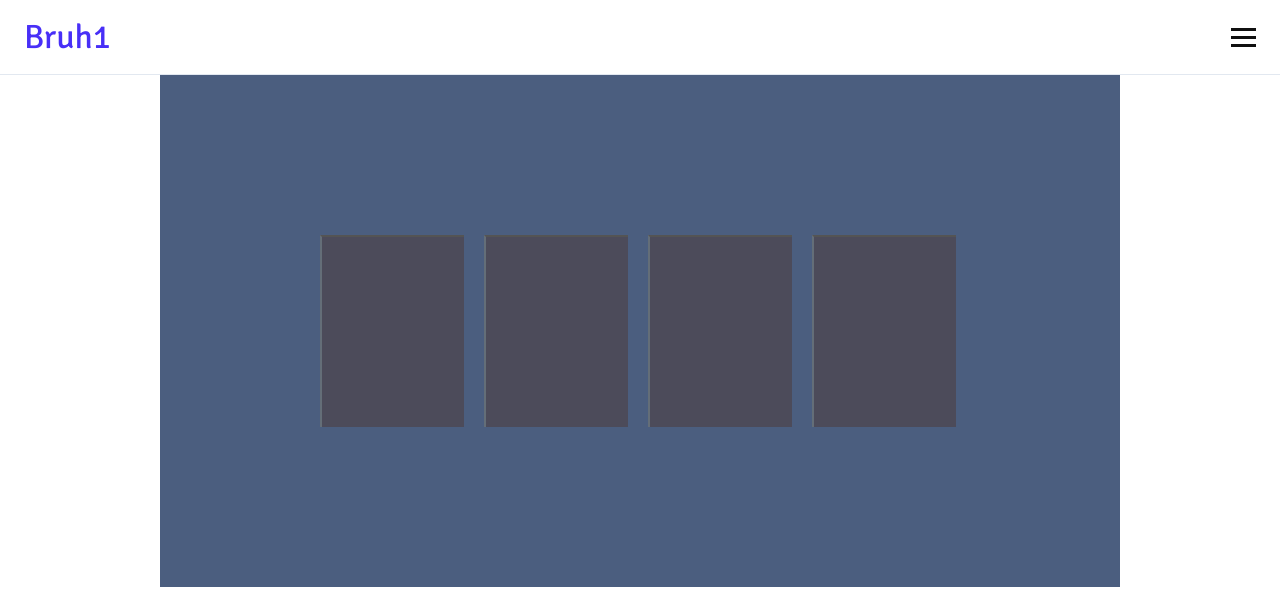
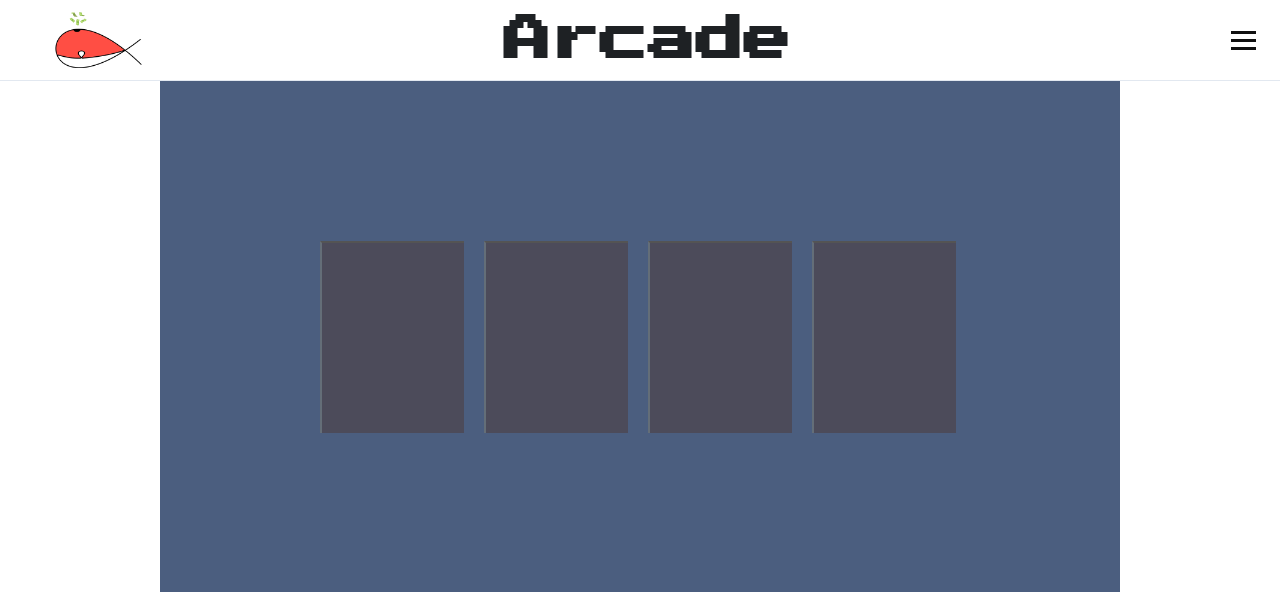
Before and after one commit to alexbrahos/Webmaster_Hackathon, a PHP site: page /html/index.html in a window 1280 px wide. Shown: the top 592 px of the page. Run offline with PHP 8.4, Linux system fonts and the light colour scheme.

Commit message:
finished header and added comments

```diff
--- a/css/main.css
+++ b/css/main.css
@@ -44,8 +44,8 @@ text-indent: 2em;
 #title {
   font-size: xxx-large;
   text-align: center;
-  margin-top: 1.5em;
-  margin-bottom: 1.5em;
+  margin-top: 0;
+  margin-bottom: 0;
   color: #1e2124;
 }
 
@@ -92,10 +92,17 @@ text-indent: 2em;
   top: 0;
 }
 
+/*Header menu
+  Needed in:
+    Library
+    Profile
+    Games
+*/
 .header{
   border-bottom: 1px solid #E2E8F0
 }
 
+/*Entire header bar*/
 .navbar {
   display: flex;
   justify-content: space-between;
@@ -103,10 +110,12 @@ text-indent: 2em;
   padding: 1rem 1.5rem;
 }
 
+/*Hamburger icon*/
 .hamburger{
   display: none;
 }
 
+/*Bars that make up hamburger icon*/
 .bar {
   display: block;
   width: 25px;
@@ -117,16 +126,7 @@ text-indent: 2em;
   background-color: #101010;
 }
 
-.nav-menu {
-  display: flex;
-  justify-content: space-between;
-  align-items: center;
-}
-
-.nav-item {
-  margin-left: 5rem;
-}
-
+/*Text inside hamburger menu*/
 .nav-link {
   font-size: 1.6rem;
   font-weight: 400;
@@ -137,17 +137,23 @@ text-indent: 2em;
   color: #482ff7;
 }
 
+/*Clickable logo*/
 .nav-logo {
-  font-size: 2.1rem;
-  font-weight: 500;
-  color: #482ff7;
+  display: block;
+  width: 40px;
+  height: 40px;
+  scale: 15%;
+  margin-top: -60px;
 }
 
+/*Inside of Hamburger Menu*/
 @media only screen {
+  /*General properties*/
   .nav-menu {
+    display: flex;
     position: fixed;
     right: -110%;
-    top: 3.7rem;
+    top: 4.75rem;
     flex-direction: column;
     background-color: #fff;
     width: 100%;
@@ -157,29 +163,37 @@ text-indent: 2em;
     box-shadow: 0 10px 27px rgba(0, 0, 0, 0.175);
   }
 
+  /*Entire box of menu*/
   .nav-menu.active {
     right: 0;
     width: 150px;
   }
 
+  /*Each row of menu*/
   .nav-item {
     margin: 1rem 3rem 1rem 1rem;
   }
 
+  /*Hamburger icon*/
   .hamburger {
     display: block;
     cursor: pointer;
   }
 
+  /*Animation of Hamburger turning to X*/
   .hamburger.active .bar:nth-child(2) {
     opacity: 0;
   }
 
   .hamburger.active .bar:nth-child(1) {
+    transition: 0.3s;
     transform: translateY(8px) rotate(45deg);
   }
 
   .hamburger.active .bar:nth-child(3) {
+    transition: 0.3s;
     transform: translateY(-8px) rotate(-45deg);
   }
 }
+
+/*End Header*/
--- a/html/index.html
+++ b/html/index.html
@@ -38,11 +38,22 @@
 
 </head>
 <body>
-    <!--Main Title-->
     <header class="header">
-        <!--<h1 id="title">Arcade</h1>-->
+
+        <!--Entire header bar-->
         <nav class="navbar">
-            <a href="#" class="nav-logo">Bruh1</a>
+
+            <!--Clickable logo-->
+            <!--TODO: change "#" to link to library page-->
+            <a href="#" class="nav-logo">
+                <img src="../Images/logo.png">
+            </a>
+
+            <!--Main Title-->
+            <h1 id="title">Arcade</h1>
+
+            <!--Inside of Hamburger (shows when hamburger is clicked)-->
+            <!--TODO: change all 3 "#" to link to respective pages-->
             <ul class="nav-menu">
                 <li class="nav-item">
                     <a href="#" class="nav-link">Profile</a>
@@ -54,6 +65,8 @@
                     <a href="#" class="nav-link">Log out</a>
                 </li>
             </ul>
+
+            <!--Icon for hamburger-->
             <div class="hamburger">
                 <span class="bar"></span>
                 <span class="bar"></span>
--- a/js/index.js
+++ b/js/index.js
@@ -6,19 +6,23 @@
  * 02/15/23 - added hamburger menu (AB)
  */
 
+//Open the menu when the hamburger is clicked
 const hamburger = document.querySelector(".hamburger");
 const navMenu = document.querySelector(".nav-menu");
 
-hamburger.addEventListener("click", mobileMenu);
+hamburger.addEventListener("click", hamburgerMenu);
 
-function mobileMenu() {
+function hamburgerMenu() {
     hamburger.classList.toggle("active");
     navMenu.classList.toggle("active");
 }
 
+//Close menu when any navigation links are clicked
 const navLink = document.querySelectorAll(".nav-link");
+const logoLink = document.querySelector(".nav-logo");
 
 navLink.forEach(n => n.addEventListener("click", closeMenu));
+logoLink.addEventListener("click", closeMenu)
 
 function closeMenu(){
     hamburger.classList.remove("active");
```
Also changed, not shown: Images/logo.png.
